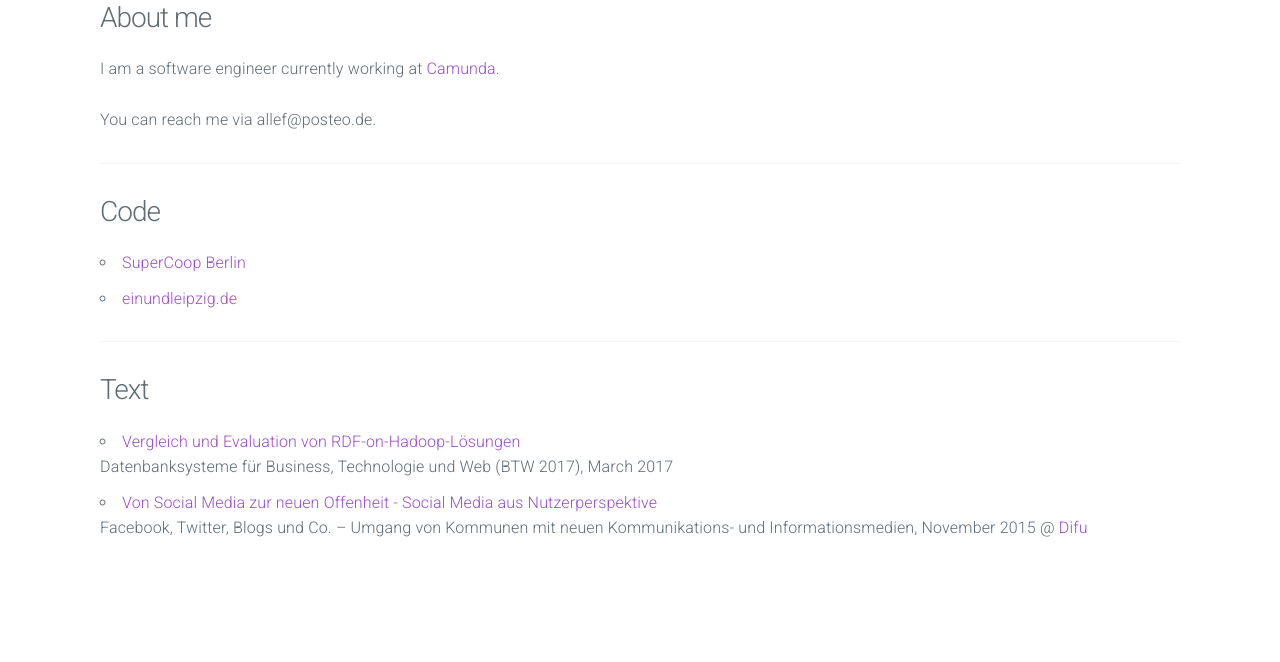
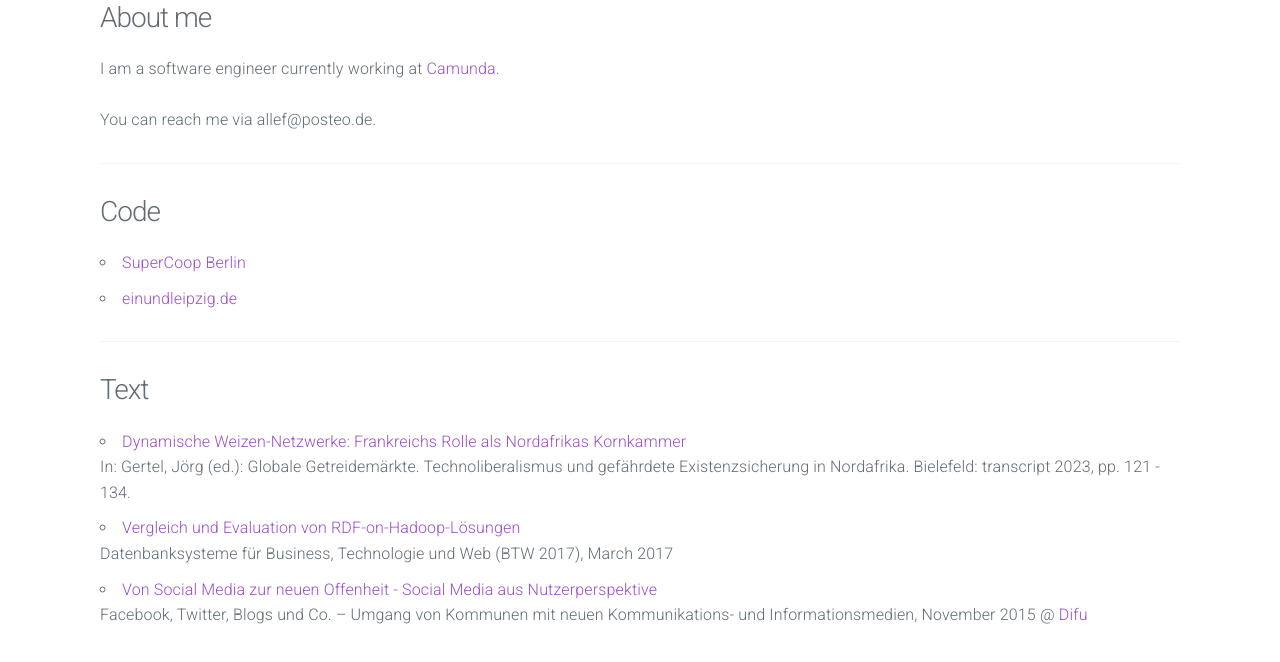
Before and after one commit to wollefitz/woamann.de, a plain HTML site: page index.html in a window 1280 px wide. Drawn offline with Linux system fonts and the light colour scheme.

Commit message:
Add Dynamische Weizen-Netzwerke: Frankreichs Rolle als Nordafrikas Kornkammer

```diff
--- a/index.html
+++ b/index.html
@@ -36,6 +36,11 @@
 					<hr>
 					<h3>Text</h3>
 					<ul>
+            <li>
+              <a href="https://www.transcript-open.de/doi/10.14361/9783839464182-006" target="_blank">Dynamische Weizen-Netzwerke: Frankreichs Rolle als Nordafrikas Kornkammer</a><br>
+              In: Gertel, Jörg (ed.): Globale Getreidemärkte. Technoliberalismus und gefährdete Existenzsicherung in Nordafrika. Bielefeld: transcript 2023, pp. 121 - 134.
+            </li>
+
 						<li>
 							<a href="http://btw2017.informatik.uni-stuttgart.de/slidesandpapers/F-20-78/paper_web.pdf" target="_blank">Vergleich und Evaluation von RDF-on-Hadoop-Lösungen</a><br />
 							Datenbanksysteme für Business, Technologie und Web (BTW 2017), March 2017
```
